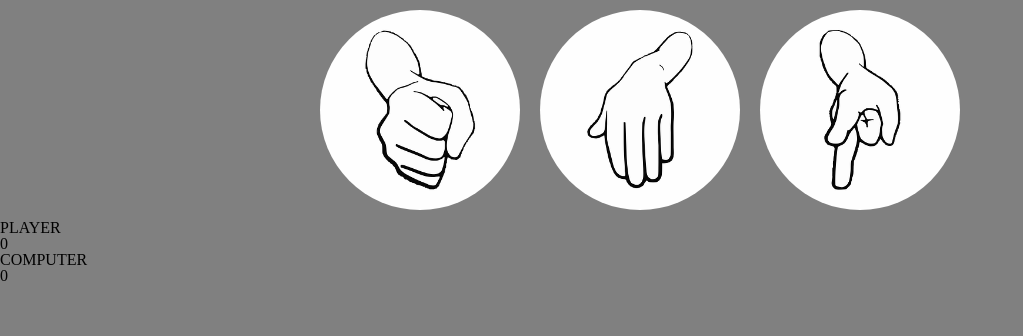
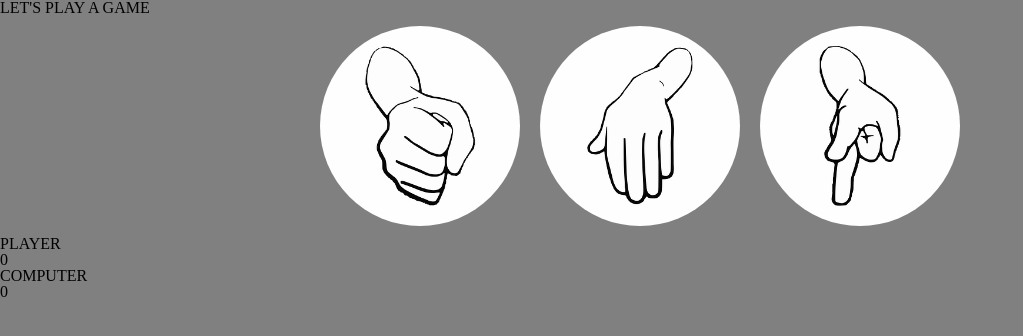
Before and after one commit to Maii0407/odin-rock-paper-scissors, a plain HTML site: page index.html in a window 1280 px wide. Shown: the whole page, without its empty margins (0-1023 px from the left). Drawn offline with Linux system fonts and the light colour scheme.

Commit message:
added some classes

```diff
--- a/index.html
+++ b/index.html
@@ -10,19 +10,22 @@
     <link rel="stylesheet" href="main.css" media="all">
 </head>
 <body>
-    <div class="selections">
-        <input type="image" src="images/rock.webp" id="rock" class="selection">
-        <input type="image" src="images/paper.webp" id="paper" class="selection">
-        <input type="image" src="images/scissors.webp" id="scissors" class="selection">
+    <div class="red-line header-container">
+        <h1 class="red-line">LET'S PLAY A GAME</h1>
     </div>
-    <div id="scoreContainer">
-        <div id="pContainer">
-            <div class="label">PLAYER</div>
-            <div id="playerScore" class="score">0</div>
+    <div class="selections red-line">
+        <input type="image" src="images/rock.webp" id="rock" class="selection red-line">
+        <input type="image" src="images/paper.webp" id="paper" class="selection red-line">
+        <input type="image" src="images/scissors.webp" id="scissors" class="selection red-line">
+    </div>
+    <div id="scoreContainer" class="red-line">
+        <div id="pContainer" class="red-line">
+            <div class="label red-line">PLAYER</div>
+            <div id="playerScore" class="score red-line">0</div>
         </div>
-        <div id="cContainer">
-            <div class="label">COMPUTER</div>
-            <div id="computerScore" class="score">0</div>
+        <div id="cContainer" class="red-line">
+            <div class="label red-line">COMPUTER</div>
+            <div id="computerScore" class="score red-line">0</div>
         </div>
     </div>
 </body>
```
